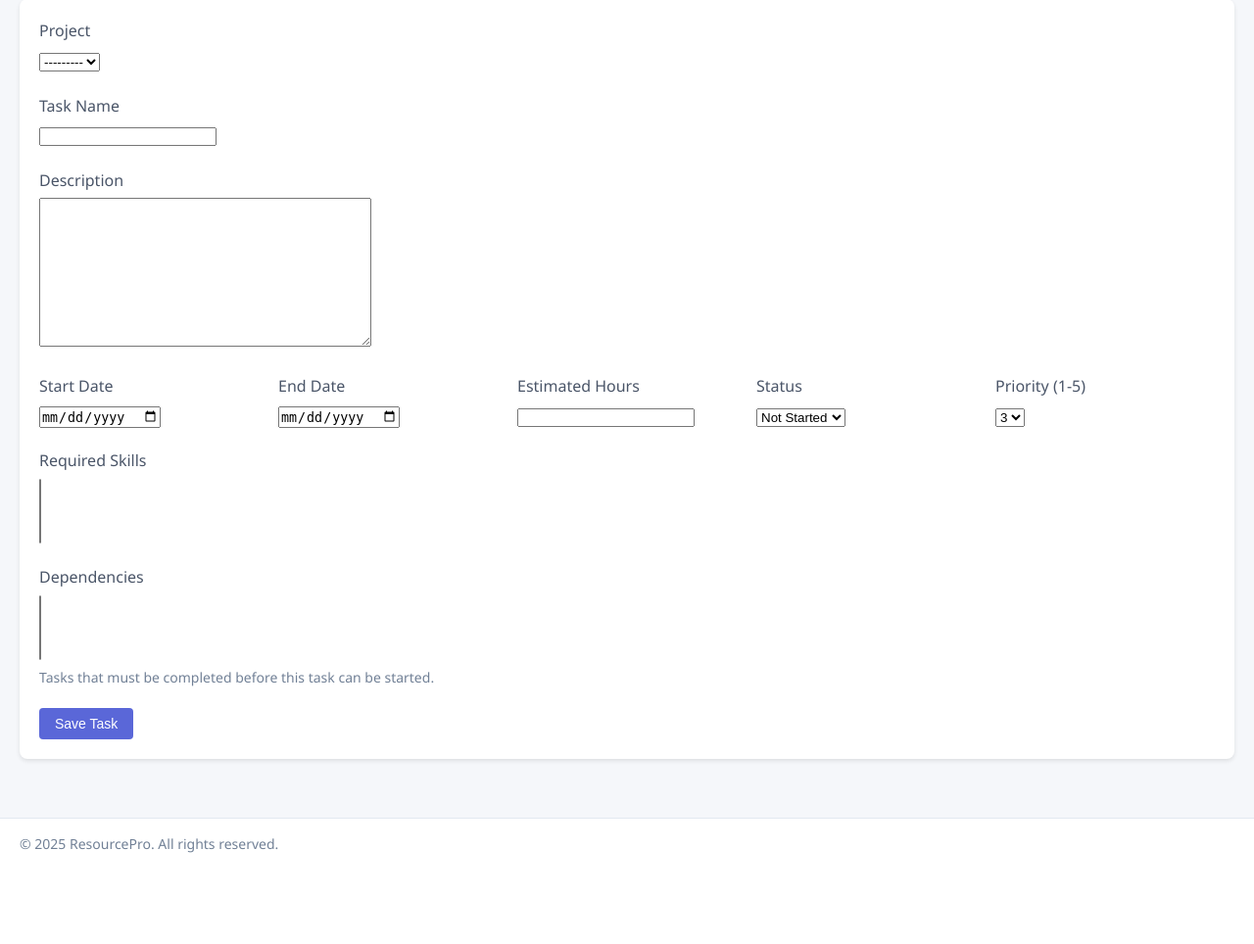
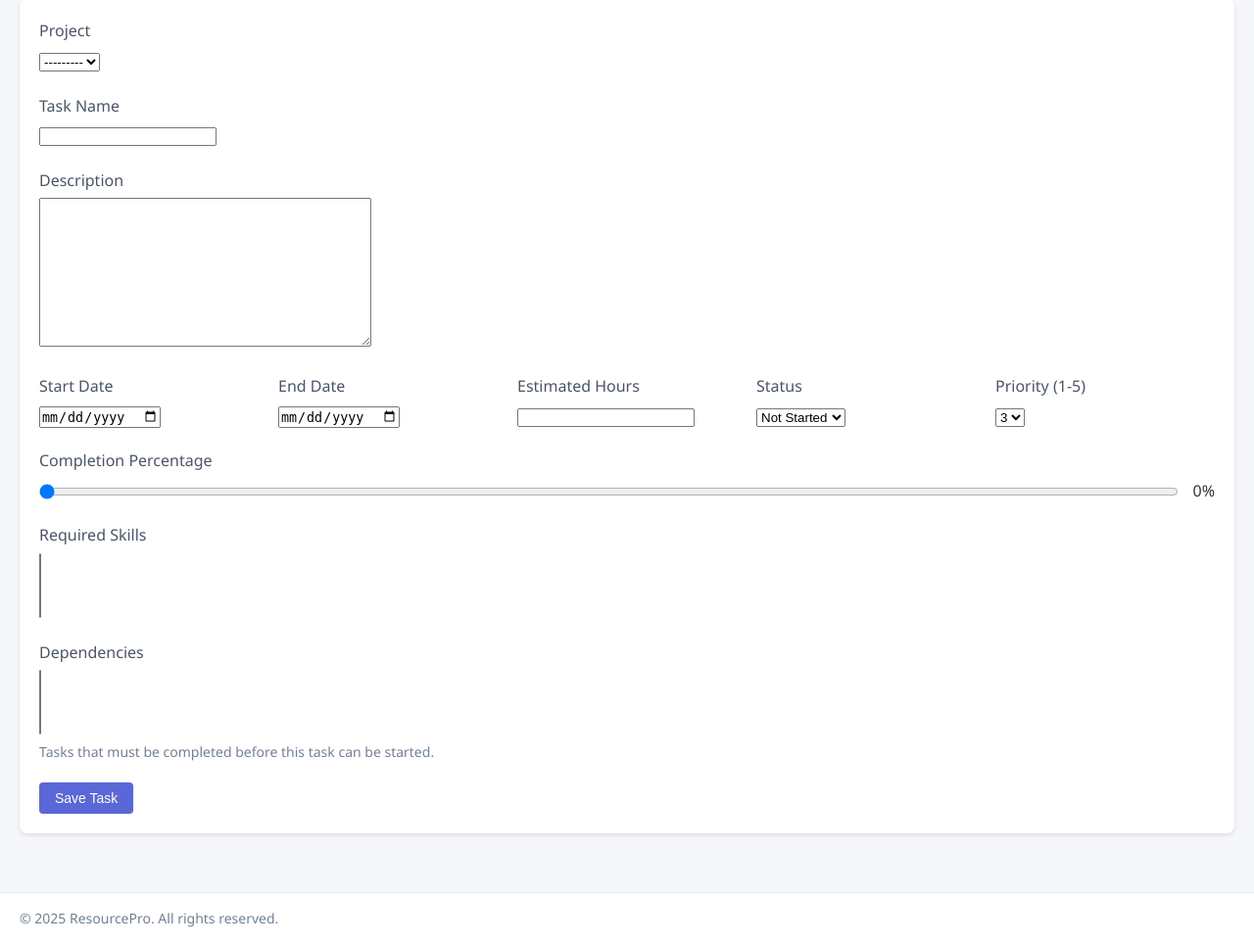
Before and after one commit to avishekpaul1310/resourcepro, a Django app: page /projects/tasks/create/ in a window 1280 px wide. Shown: the part 193-1157 px from the top of the page at 98% size. Before the commit the page ends 1064 px from the top, so only its background shows below. Run offline with Django 5.2, Linux system fonts and the light colour scheme; the visitor is signed in with stand-in values (Sample User, id 1); data that the repository does not hold is empty.

Commit message:
Add completion percentage to tasks and update related forms and templates

```diff
--- a/projects/forms.py
+++ b/projects/forms.py
@@ -18,13 +18,15 @@ class TaskForm(forms.ModelForm):
             'project', 'name', 'description',
             'start_date', 'end_date',
             'estimated_hours', 'skills_required',
-            'status', 'priority', 'dependencies'
+            'status', 'priority', 'dependencies',
+            'completion_percentage'
         ]
         widgets = {
             'start_date': forms.DateInput(attrs={'type': 'date'}),
             'end_date': forms.DateInput(attrs={'type': 'date'}),
             'skills_required': forms.SelectMultiple(attrs={'class': 'select2'}),
             'dependencies': forms.SelectMultiple(attrs={'class': 'select2'}),
+            'completion_percentage': forms.NumberInput(attrs={'min': 0, 'max': 100}),
         }
 
     def __init__(self, *args, **kwargs):
--- a/projects/models.py
+++ b/projects/models.py
@@ -25,13 +25,22 @@ class Project(models.Model):
         return self.name
 
     def get_completion_percentage(self):
-        """Calculate the project completion percentage based on tasks."""
+        """Calculate the project completion percentage based on weighted tasks and partial completion."""
         tasks = self.tasks.all()
         if not tasks:
             return 0
 
-        completed_tasks = self.tasks.filter(status='completed').count()
-        return int((completed_tasks / tasks.count()) * 100)
+        total_estimated_hours = sum(task.estimated_hours for task in tasks)
+        if total_estimated_hours == 0:
+            return 0
+
+        # Calculate completed hours based on task completion percentages
+        completed_hours = sum(
+            task.estimated_hours * (task.completion_percentage / 100)
+            for task in tasks
+        )
+
+        return int((completed_hours / total_estimated_hours) * 100)
 
     class Meta:
         ordering = ['-start_date']
@@ -51,6 +60,7 @@ class Task(models.Model):
         ('completed', 'Completed'),
         ('blocked', 'Blocked')
     ], default='not_started')
+    completion_percentage = models.IntegerField(default=0, help_text="Percentage of task completed (0-100)")
     priority = models.IntegerField(choices=[(i, i) for i in range(1, 6)], default=3)  # 1-5 scale
     dependencies = models.ManyToManyField('self', symmetrical=False, blank=True, related_name='dependents')
     created_at = models.DateTimeField(auto_now_add=True)
@@ -58,6 +68,15 @@ class Task(models.Model):
 
     def __str__(self):
         return f"{self.name} ({self.project.name})"
+
+    def save(self, *args, **kwargs):
+        # Automatically set completion to 100% when status is completed
+        if self.status == 'completed' and self.completion_percentage != 100:
+            self.completion_percentage = 100
+        # Reset completion to 0% when task is marked as not started
+        elif self.status == 'not_started' and self.completion_percentage != 0:
+            self.completion_percentage = 0
+        super().save(*args, **kwargs)
 
     @property
     def is_assigned(self):
--- a/projects/templates/projects/task_form.html
+++ b/projects/templates/projects/task_form.html
@@ -82,6 +82,19 @@
             </div>
 
             <div class="form-group">
+                <label for="id_completion_percentage" class="form-label">Completion Percentage</label>
+                <div class="slider-container" style="display: flex; align-items: center; gap: 15px;">
+                    {{ form.completion_percentage }}
+                    <input type="range" id="completion_slider" min="0" max="100" value="{{ form.completion_percentage.value|default:0 }}"
+                           style="flex-grow: 1;">
+                    <span id="completion_display">{{ form.completion_percentage.value|default:0 }}%</span>
+                </div>
+                {% if form.completion_percentage.errors %}
+                <div class="error">{{ form.completion_percentage.errors }}</div>
+                {% endif %}
+            </div>
+
+            <div class="form-group">
                 <label for="id_skills_required" class="form-label">Required Skills</label>
                 {{ form.skills_required }}
                 {% if form.skills_required.errors %}
@@ -129,6 +142,52 @@
                 }
             });
         }
+
+        // Completion percentage slider functionality
+        const slider = document.getElementById('completion_slider');
+        const display = document.getElementById('completion_display');
+        const inputField = document.getElementById('id_completion_percentage');
+
+        if (slider && display && inputField) {
+            // Hide the original input field
+            inputField.type = 'hidden';
+
+            // Update display and input when slider changes
+            slider.addEventListener('input', function() {
+                const value = this.value;
+                display.textContent = `${value}%`;
+                inputField.value = value;
+            });
+
+            // Status field sync with completion percentage
+            const statusField = document.getElementById('id_status');
+            if (statusField) {
+                // When status changes, update completion percentage accordingly
+                statusField.addEventListener('change', function() {
+                    if (this.value === 'completed') {
+                        slider.value = 100;
+                        display.textContent = '100%';
+                        inputField.value = 100;
+                    } else if (this.value === 'not_started' && slider.value == 0) {
+                        slider.value = 0;
+                        display.textContent = '0%';
+                        inputField.value = 0;
+                    }
+                });
+
+                // When completion changes, update status if appropriate
+                slider.addEventListener('change', function() {
+                    const value = parseInt(this.value);
+                    if (value === 100 && statusField.value !== 'completed') {
+                        statusField.value = 'completed';
+                    } else if (value === 0 && statusField.value === 'not_started') {
+                        // Do nothing - already correct
+                    } else if (value > 0 && value < 100 && statusField.value === 'not_started') {
+                        statusField.value = 'in_progress';
+                    }
+                });
+            }
+        }
     });
 </script>
 {% endblock %}
```
Also changed, not shown: projects/templates/projects/project_detail.html (+10 -1 lines), projects/templates/projects/task_detail.html (+10 -0 lines), projects/migrations/0002_task_completion_percentage.py (added).
